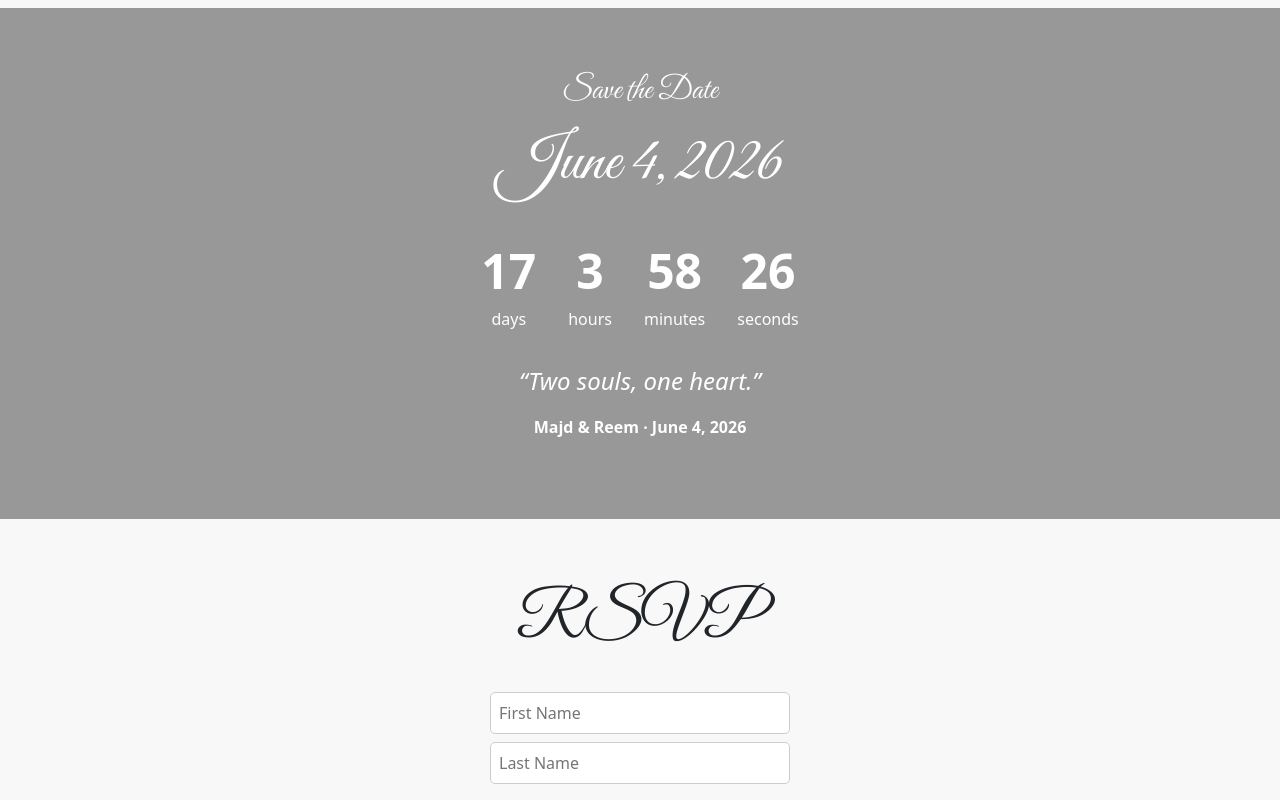
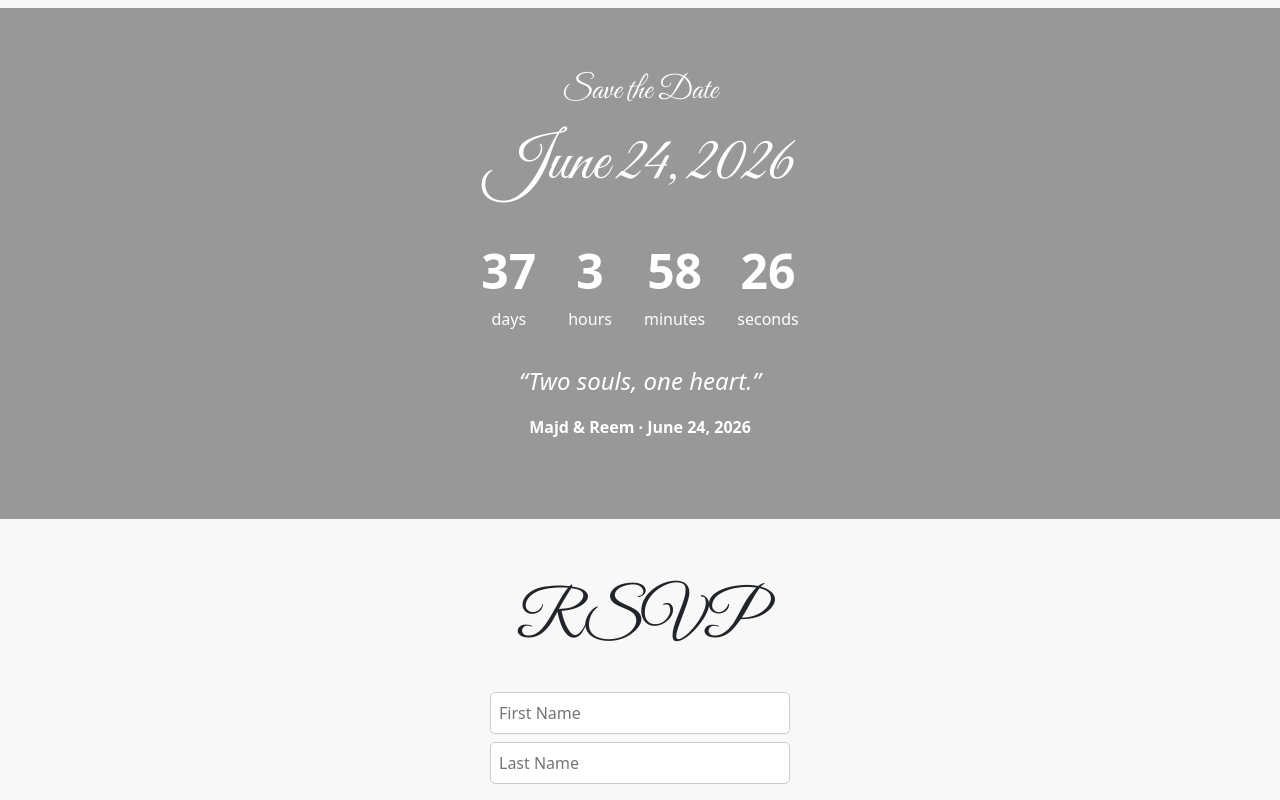
Before and after one commit to AlaaAlgharbi/rsvp_frontend, a React (Create React App) app: page / in a window 1280 px wide. Shown: the part 1280-2080 px from the top of the page. Built offline with nearby package versions, Linux system fonts and the light colour scheme.

Commit message:
fix date

```diff
--- a/src/components/SaveTheDate.js
+++ b/src/components/SaveTheDate.js
@@ -8,7 +8,7 @@ const SaveTheDate = () => {
   const { t, i18n } = useTranslation();
 
   const calculateTimeLeft = () => {
-    const difference = +new Date('2026-06-04T00:00:00') - +new Date();
+    const difference = +new Date('2026-06-24T00:00:00') - +new Date();
     let timeLeft = {};
 
     if (difference > 0) {
--- a/src/locales/ar/translation.json
+++ b/src/locales/ar/translation.json
@@ -19,13 +19,13 @@
   },
   "saveTheDate": {
     "saveTheDate": "تذكر التاريخ",
-    "date": "4 حزيران 2026",
+    "date": "24 حزيران 2026",
     "days": "أيام",
     "hours": "ساعات",
     "minutes": "دقائق",
     "seconds": "ثواني",
     "quote": "روحان و قلب واحد.",
-    "signature": "مجد و ريم · 4 حزيران 2026"
+    "signature": "مجد و ريم · 24 حزيران 2026"
   },
   "rsvp": {
     "rsvp": "تأكيد الحضور",
@@ -43,6 +43,6 @@
   },
   "footer": {
     "quote": "روحان و قلب واحد.",
-    "signature": "مجد و ريم · 4 حزيران 2026"
+    "signature": "مجد و ريم · 24 حزيران 2026"
   }
 }
--- a/src/locales/en/translation.json
+++ b/src/locales/en/translation.json
@@ -19,13 +19,13 @@
   },
   "saveTheDate": {
     "saveTheDate": "Save the Date",
-    "date": "June 4, 2026",
+    "date": "June 24, 2026",
     "days": "days",
     "hours": "hours",
     "minutes": "minutes",
     "seconds": "seconds",
     "quote": "“Two souls, one heart.”",
-    "signature": "Majd & Reem · June 4, 2026"
+    "signature": "Majd & Reem · June 24, 2026"
   },
   "rsvp": {
     "rsvp": "RSVP",
@@ -43,6 +43,6 @@
   },
   "footer": {
     "quote": "“Two souls, one heart.”",
-    "signature": "Majd & Reem · JUNE 4, 2026"
+    "signature": "Majd & Reem · JUNE 24, 2026"
   }
 }
```
